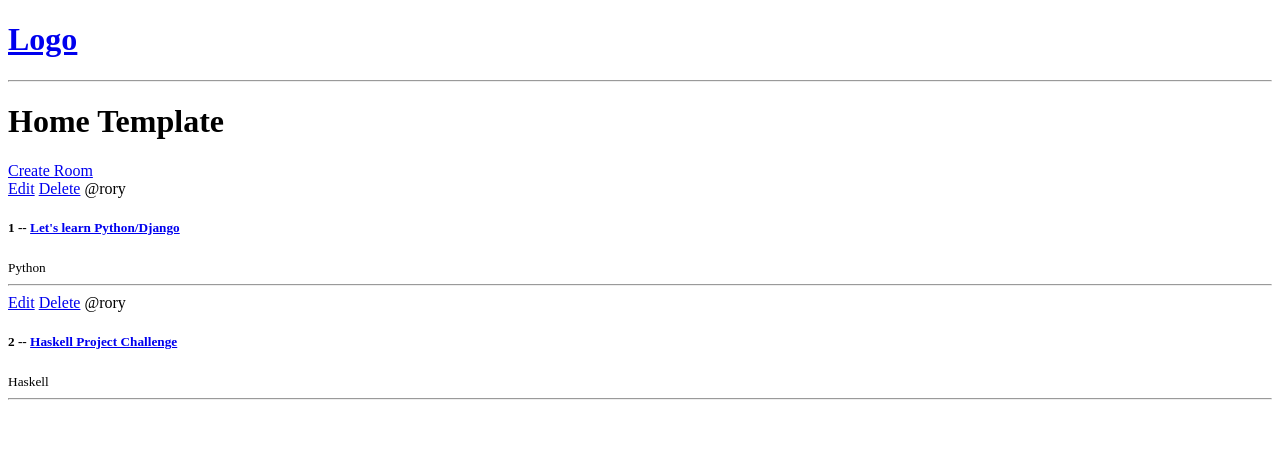
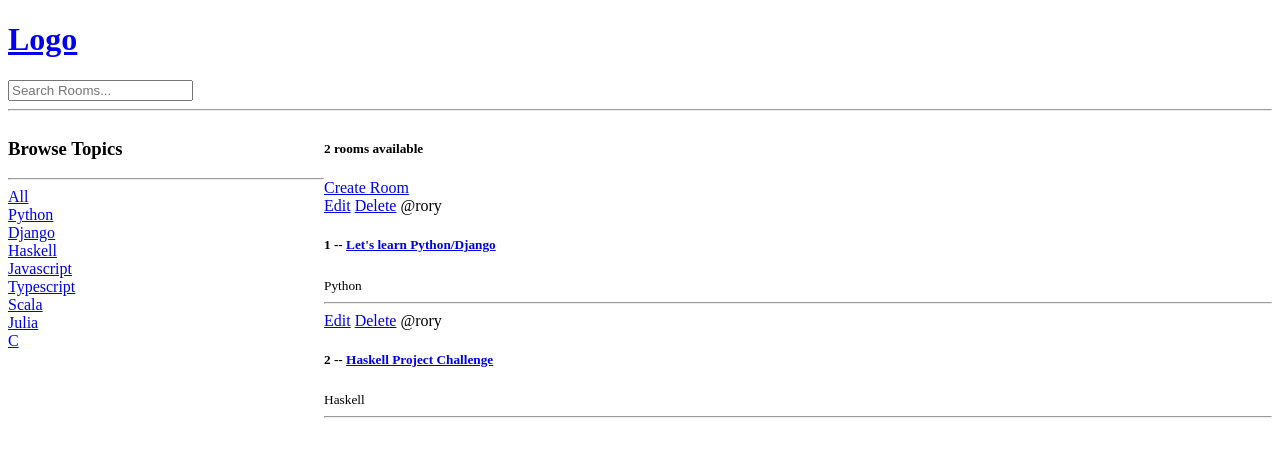
Before and after one commit to Riverside96/learn-django-studybud, a Django app: page / in a window 1280 px wide. Shown: the top 457 px of the page. Run offline with Django 4.2, Linux system fonts and the light colour scheme; data comes from the database, SQL or seed files in the repository.

Commit message:
Add search functionality

```diff
--- a/base/templates/base/home.html
+++ b/base/templates/base/home.html
@@ -1,11 +1,37 @@
 {% extends 'main.html' %}
 
 {% block content %}
-<h1>Home Template</h1>
 
-    <div>
+    <style>
+        .home-container{
+            display: grid;
+            grid-template-columns: 1fr 3fr;
+        }
+    </style>
 
-        <a href="{% url 'create-room' %}">Create Room</a>
+
+    <div class="home-container">
+
+        <div>
+            <h3>Browse Topics</h3>
+            <hr>
+
+            <div>
+                <a href="{% url 'home' %}">All</a>
+            </div>
+
+            {% for topic in topics %}
+                <div>
+                    <a href="{% url 'home'%}?q={{ topic.name }}">{{ topic.name }}</a> {# keeps us on same page but adds the topic name to the url #}
+
+                </div>
+            {% endfor %}
+        </div>
+
+
+        <div>
+        <h5>{{ room_count }} rooms available</h5>
+              <a href="{% url 'create-room' %}">Create Room</a>
 
         <div>
             {% for room in rooms %}
@@ -20,6 +46,10 @@
 
             {% endfor %}
         </div>
+        </div>
+
+
+
     </div>
 
 {% endblock content %}
--- a/base/views.py
+++ b/base/views.py
@@ -1,5 +1,6 @@
 from django.shortcuts import render, redirect
-from .models import Room
+from django.db.models import Q                  #allows for and statements in filter queries
+from .models import Room, Topic
 from .forms import RoomForm
 
 
@@ -11,8 +12,17 @@ from .forms import RoomForm
 
 
 def home(request):
-    rooms = Room.objects.all()
-    context = {'rooms': rooms}
+    q = request.GET.get('q') if request.GET.get('q') != None else ''    # if topic is not selected then set to empty string
+
+    rooms = Room.objects.filter(
+        Q(topic__name__icontains=q)  |             # allows for search. the i makes it case insensitive
+        Q(name__icontains=q)    |
+        Q(description__icontains=q)
+    )
+    topics = Topic.objects.all()
+    room_count = rooms.count()
+
+    context = {'rooms': rooms, 'topics':topics, 'room_count': room_count}
     return render(request, 'base/home.html', context)
 
 def room(request, pk):
--- a/templates/navbar.html
+++ b/templates/navbar.html
@@ -2,4 +2,9 @@
     <h1>Logo</h1>
 </a>
 
+<form method="GET" action="{% url 'home' %}">
+    <input type="text" name="q" placeholder="Search Rooms..."> {# adds text to url as query #}
+</form>
+
+
 <hr>
```
